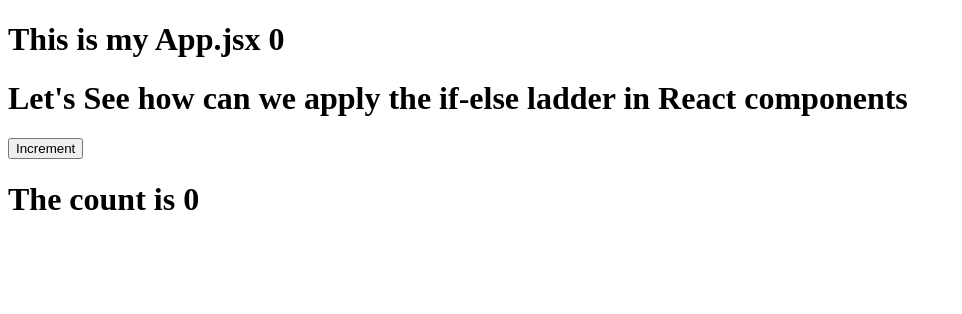
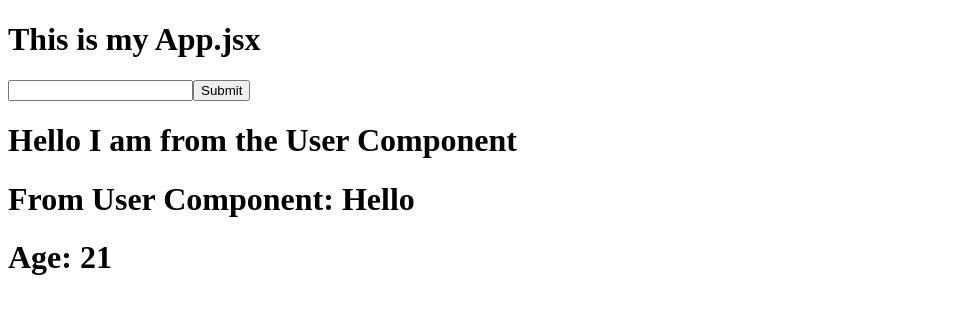
Before and after one commit to DeepCosmos532528am/learn-React, a React (Vite) app: page / in a window 1280 px wide. Shown: the top 314 px of the page, without its empty margins (0-962 px from the left). Built offline with nearby package versions, Linux system fonts and the light colour scheme.

Commit message:
add: Props in JS

```diff
--- a/src/App.jsx
+++ b/src/App.jsx
@@ -1,28 +1,13 @@
-import { useState } from 'react'
+import Main from './props.jsx'
+// import PracticeState from './practiceProps/practice.jsx'
 
-// function Looping() {
-// console.log("da")
-// }
 
 function App() {
-  const [count, setCount] = useState(0);
-
-
-
   return (
     <div>
-      <h1>This is my App.jsx {count}</h1>
-      <h1>Let's See how can we apply the if-else ladder in React components</h1>
-      <button onClick={() => setCount(count + 1)}>Increment</button>
-      {count > 3 && <button onClick={() => setCount(count - 1)}>Decrement</button>}
-      {
-        count == 0 ? <h1>The count is {count}</h1> :
-          count == 1 ? <h1>The count is {count}</h1> :
-            count == 2 ? <h1>The count is {count}</h1> :
-              count == 3 ? <h1>The count is {count}</h1> :
-                <h1>The count went above {count - 1}</h1>
-
-      }{/*Thsi sis how we can use the if-else ladder in React components*/ }
+      <h1>This is my App.jsx</h1>
+      <Main />
+      {/* <PracticeState/> */}
     </div>
   )
 }
--- /dev/null
+++ b/src/props.jsx
@@ -0,0 +1,56 @@
+/**
+Props (short for "properties") React mein ek important concept hai. Ye wo mechanism hai jo ek component se dusre component ko data pass karne ke liye use hota hai.
+Props kaam kaise karte hain:
+Parent Component se Data Pass Karna: Jab ek component ko dusre component ko kuch data dena hota hai, toh wo data props ke through pass kiya jaata hai.
+Immutable: Props ko child component ke andar modify nahi kiya jaa sakta. Agar child component ko data chahiye, toh wo sirf data ko read kar sakta hai, modify nahi kar sakta.
+Data Flow: React mein data ek direction mein flow karta hai — Parent to Child. Matlab, parent component apne child component ko props ke zariye data bhej sakta hai.
+*/
+
+/**Props ek powerful feature hai React ka, jo component-based architecture mein data sharing ko bahut flexible aur efficient banata hai. Isse parent-child relationship mein data pass karna bahut asaan ho jata hai. */
+
+
+import { useState } from "react";
+
+//Here this is the user Component, now we are required to display the name of the user in the user component itself.So we will use the 'props' mechanism here.
+function User(props) {
+    {/**Or we can also use function User ({MeraName},{age}){} directly.Then we can use MeraName directly to print the came value through props*/}
+    console.log(props)
+    return (<div>
+        <h1>Hello I am from the User Component</h1>
+        <h1>From User Component: Hello {props.MeraName}</h1>
+        <h1>Age: {props.age}</h1>
+        </div>
+    )
+}
+
+
+function Main() {
+
+    const [name, setname] = useState("")
+    const [onPageName, setNameOnPage] = useState("")
+
+    function setValue(e) {
+        console.log(e.target.value)
+        setname(e.target.value)
+    }
+
+    const finalValueSet = (e) => {
+        e.preventDefault()
+        setNameOnPage(name)
+    }
+
+
+    return (
+        <div>
+            {/* <h1> My Name is {onPageName}</h1>  */}
+            <form onSubmit={finalValueSet}>
+                <input type="text" onChange={setValue} />
+                <input type="submit" />
+            </form>
+            <User MeraName={onPageName} age={21} /> {/**Here the MeraName is the props  */}
+
+        </div>
+    )
+
+}
+export default Main;
```
